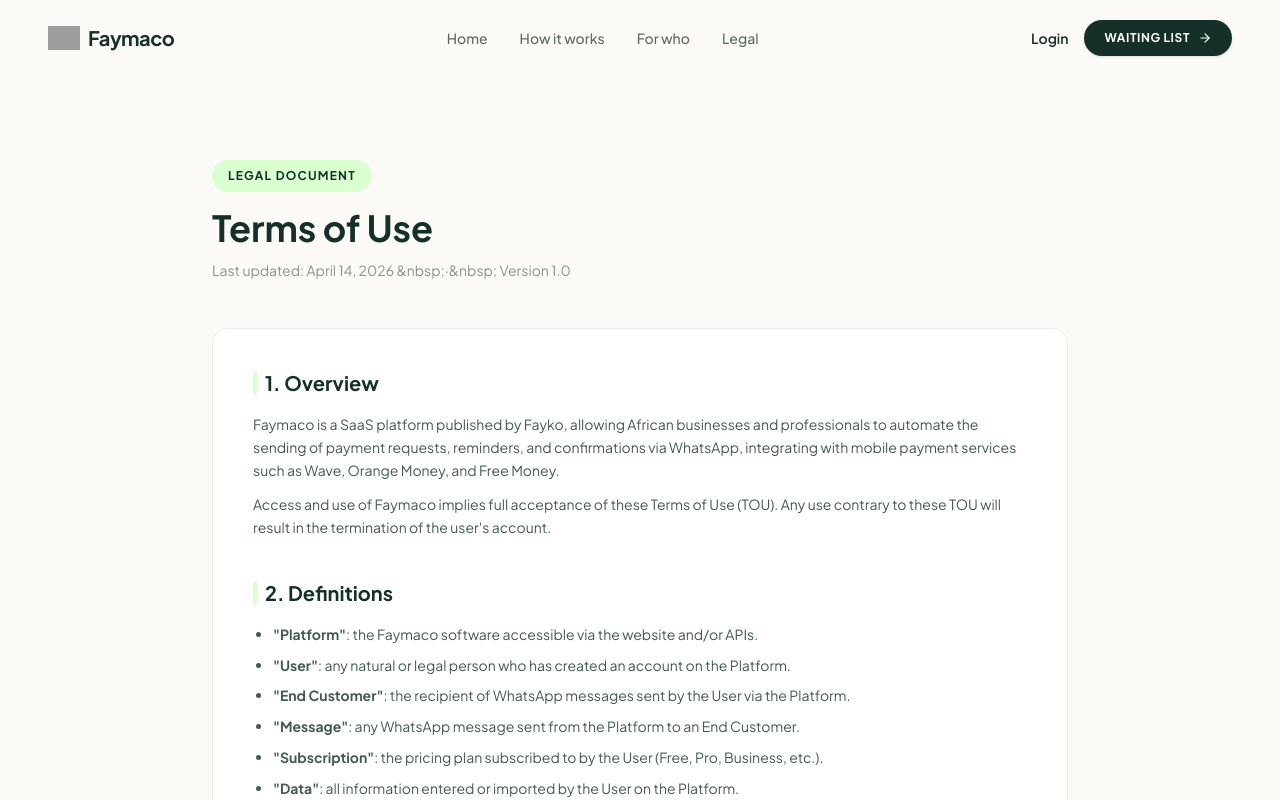
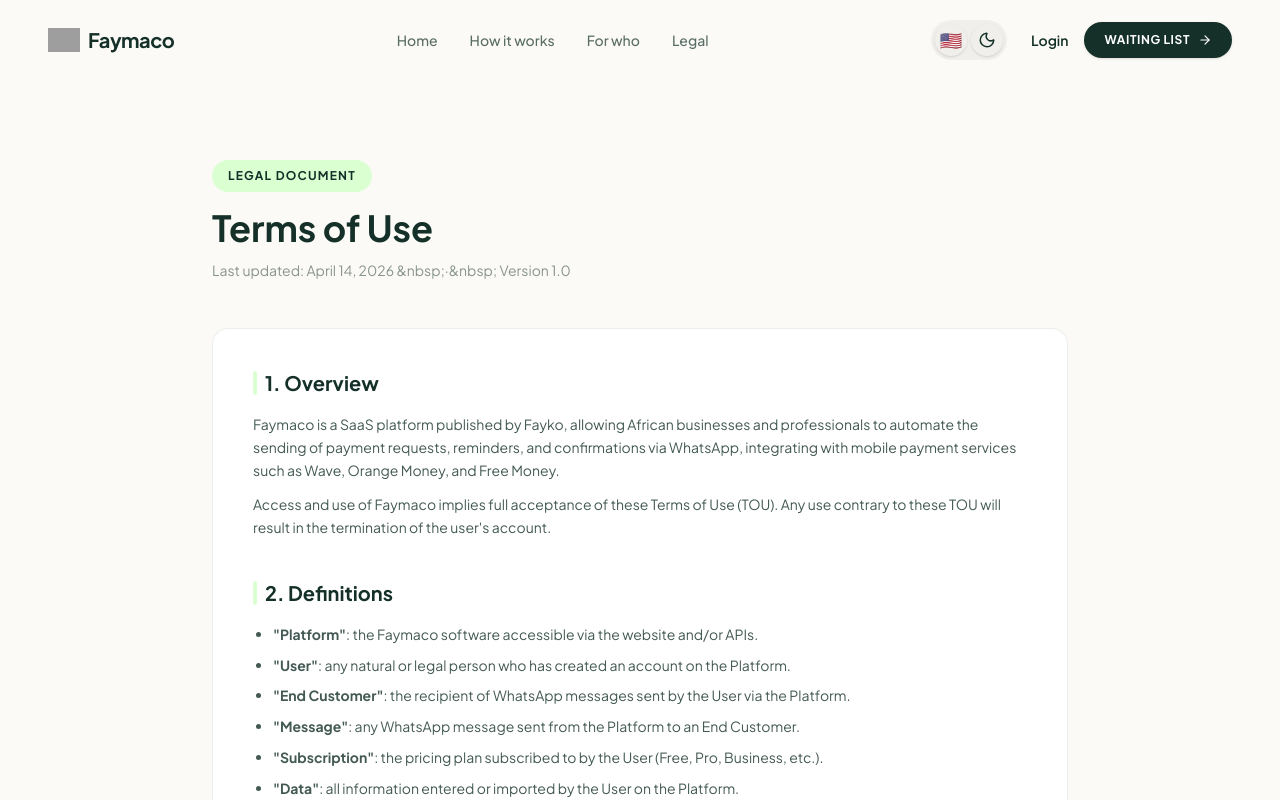
Before and after one commit to Dieyebow/faymaco-frontend, a React (Vite) app: page /cgu in a window 1280 px wide. Shown: the top 800 px of the page. Built offline with nearby package versions, Linux system fonts and the light colour scheme; grey boxes are pictures that could not be loaded.

Commit message:
Auto deploy - 2026-04-14 20:53:27

```diff
--- a/src/components/PublicNavbar.tsx
+++ b/src/components/PublicNavbar.tsx
@@ -1,6 +1,6 @@
 import React, { useState, useEffect } from 'react';
 import { Link, useLocation } from 'react-router-dom';
-import { Menu, X, ArrowRight } from 'lucide-react';
+import { Menu, X, ArrowRight, Sun, Moon } from 'lucide-react';
 import { useTranslation } from 'react-i18next';
 
 const PublicNavbar = () => {
@@ -11,13 +11,41 @@
 
   const isEn = i18n.language && i18n.language.startsWith('en');
 
+  const [isDarkMode, setIsDarkMode] = useState(false);
+
   useEffect(() => {
     const handleScroll = () => {
       setIsScrolled(window.scrollY > 20);
     };
     window.addEventListener('scroll', handleScroll);
+
+    // Theme initialization
+    if (localStorage.theme === 'dark' || (!('theme' in localStorage) && window.matchMedia('(prefers-color-scheme: dark)').matches)) {
+      setIsDarkMode(true);
+      document.documentElement.classList.add('dark');
+    } else {
+      setIsDarkMode(false);
+      document.documentElement.classList.remove('dark');
+    }
+
     return () => window.removeEventListener('scroll', handleScroll);
   }, []);
+
+  const toggleTheme = () => {
+    if (isDarkMode) {
+      document.documentElement.classList.remove('dark');
+      localStorage.theme = 'light';
+      setIsDarkMode(false);
+    } else {
+      document.documentElement.classList.add('dark');
+      localStorage.theme = 'dark';
+      setIsDarkMode(true);
+    }
+  };
+
+  const toggleLanguage = () => {
+    i18n.changeLanguage(isEn ? 'fr' : 'en');
+  };
 
   const navLinks = [
     { name: isEn ? 'Home' : 'Accueil', path: '/' },
@@ -58,6 +86,14 @@
 
         {/* Desktop CTA */}
         <div className="hidden md:flex items-center gap-4">
+          <div className="flex items-center gap-1 bg-[#143028]/5 dark:bg-white/5 rounded-full p-1 mr-2">
+            <button onClick={toggleLanguage} className="flex items-center justify-center w-8 h-8 rounded-full hover:bg-white dark:hover:bg-white/10 transition-all text-lg shadow-sm" aria-label="Toggle language">
+              {isEn ? '🇺🇸' : '🇫🇷'}
+            </button>
+            <button onClick={toggleTheme} className="flex items-center justify-center w-8 h-8 rounded-full hover:bg-white dark:hover:bg-white/10 transition-all text-[#143028] dark:text-white shadow-sm" aria-label="Toggle theme">
+              {isDarkMode ? <Sun size={18} /> : <Moon size={18} />}
+            </button>
+          </div>
           <a
             href="https://app.fayma.co/login"
             className="text-[#143028] dark:text-white font-semibold text-sm hover:opacity-70 transition-opacity"
@@ -96,6 +132,22 @@
             </a>
           ))}
           <div className="h-px bg-[#143028]/10 dark:bg-white/10 w-full my-2"></div>
+
+          <div className="flex items-center justify-between">
+            <span className="text-[#143028]/70 dark:text-white/70 font-medium">{isEn ? 'Language' : 'Langue'}</span>
+            <button onClick={toggleLanguage} className="flex items-center gap-2 px-3 py-1.5 rounded-lg bg-[#143028]/5 dark:bg-white/5 font-semibold text-lg hover:bg-[#143028]/10 transition-colors">
+               {isEn ? '🇺🇸 English' : '🇫🇷 Français'}
+            </button>
+          </div>
+
+          <div className="flex items-center justify-between">
+            <span className="text-[#143028]/70 dark:text-white/70 font-medium">{isEn ? 'Theme' : 'Thème'}</span>
+            <button onClick={toggleTheme} className="flex items-center gap-2 px-4 py-2 rounded-lg bg-[#143028]/5 dark:bg-white/5 text-[#143028] dark:text-white hover:bg-[#143028]/10 transition-colors">
+               {isDarkMode ? <Sun size={20} /> : <Moon size={20} />}
+            </button>
+          </div>
+
+          <div className="h-px bg-[#143028]/10 dark:bg-white/10 w-full my-2"></div>
           <a
             href="https://app.fayma.co/login"
             onClick={() => setMobileMenuOpen(false)}
```
